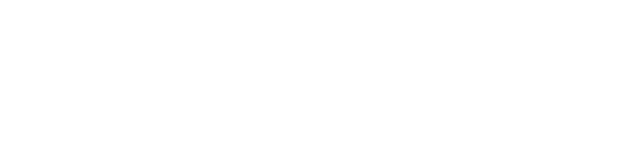
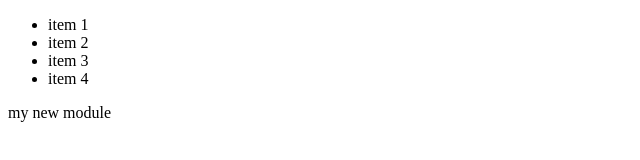
Before and after one commit to KilianKistenbroker/GitTutorial, a plain HTML site: page index.html in a window 1280 px wide. Shown: the whole page, without its empty margins (0-640 px from the left). Drawn offline with Linux system fonts and the light colour scheme.

Commit message:
added new module

```diff
--- a/index.html
+++ b/index.html
@@ -6,6 +6,16 @@
 	<title></title>
 </head>
 <body>
-
+<module-one>
+	<ul>
+		<li>item 1</li>
+		<li>item 2</li>
+		<li>item 3</li>
+		<li>item 4</li>
+	</ul>
+</module-one>
+<module-two>
+<div>my new module</div>
+</module-two>
 </body>
 </html>
```
